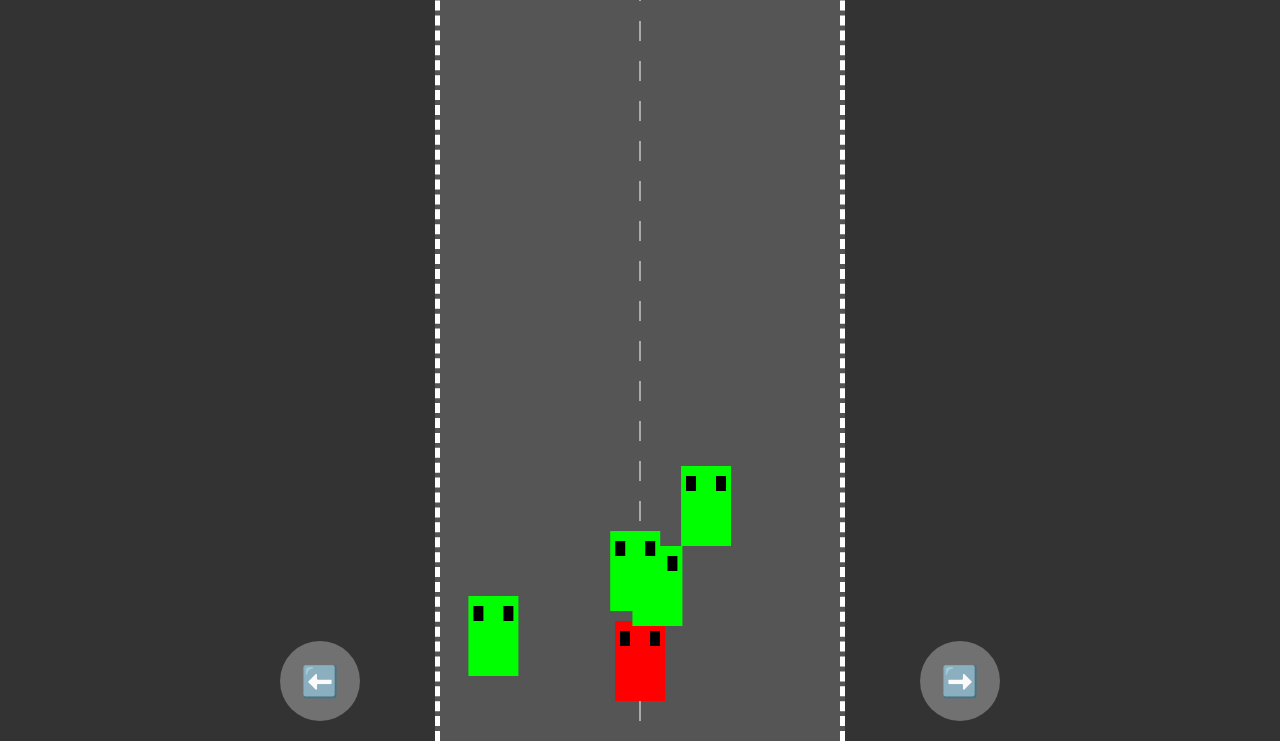
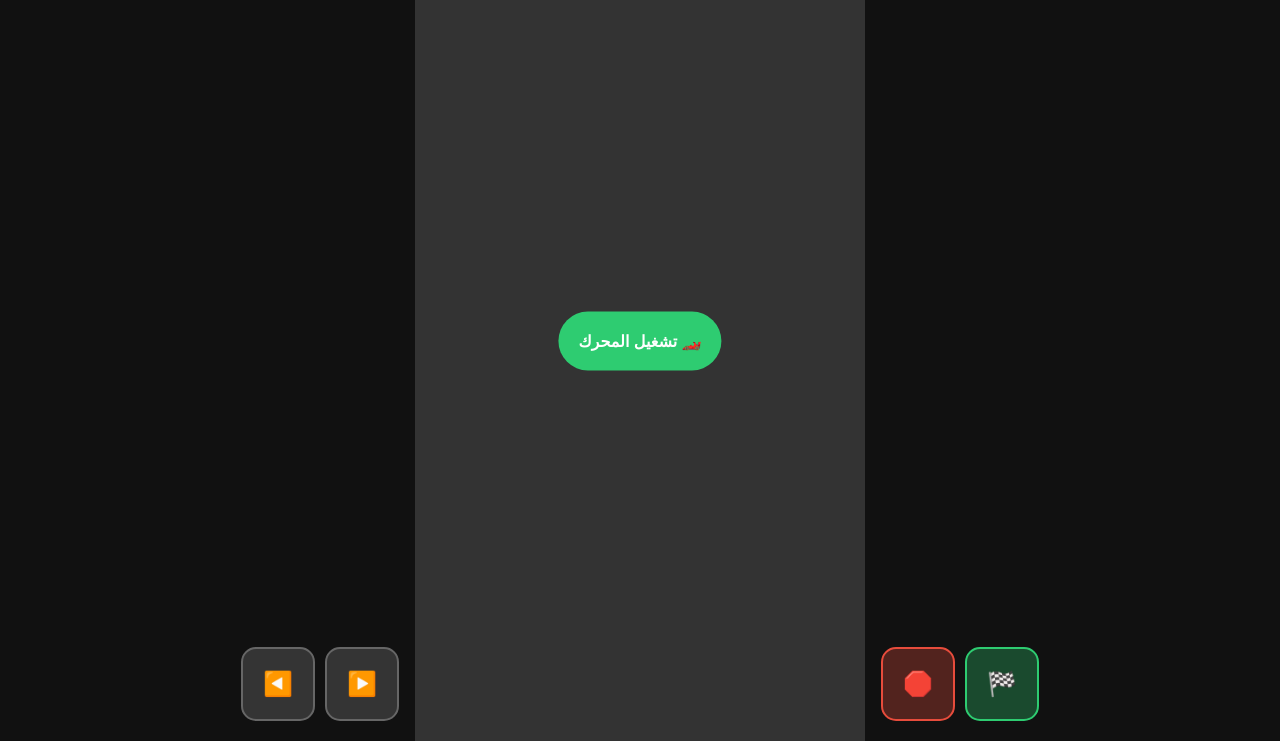
Before and after one commit to nurrymubarak-sketch/ALZAIN-RACING, a plain HTML site: page index.html in a window 1280 px wide. Shown: the part 59-800 px from the top of the page. Drawn offline with Linux system fonts and the light colour scheme.

Commit message:
Update index.html

```diff
--- a/index.html
+++ b/index.html
@@ -2,104 +2,91 @@
 <html lang="ar">
 <head>
     <meta charset="UTF-8">
-    <meta name="viewport" content="width=device-width, initial-scale=1.0">
-    <title>ALZAIN RACING</title>
+    <meta name="viewport" content="width=device-width, initial-scale=1.0, maximum-scale=1.0, user-scalable=no">
+    <title>ALZAIN RACING - PRO</title>
     <style>
-        body { margin: 0; overflow: hidden; background: #333; font-family: Arial, sans-serif; }
-        #gameCanvas { display: block; background: #555; margin: 0 auto; border-left: 5px dashed #fff; border-right: 5px dashed #fff; }
-        #ui { position: absolute; top: 10px; left: 10px; color: white; font-size: 20px; font-weight: bold; text-shadow: 2px 2px #000; }
-        #controls { position: absolute; bottom: 20px; width: 100%; display: flex; justify-content: space-around; }
-        .btn { width: 80px; height: 80px; background: rgba(255,255,255,0.3); border-radius: 50%; display: flex; justify-content: center; align-items: center; font-size: 30px; color: white; user-select: none; -webkit-tap-highlight-color: transparent; }
+        body { margin: 0; overflow: hidden; background: #111; font-family: sans-serif; touch-action: none; }
+        canvas { display: block; margin: 0 auto; background: #333; }
+        #ui { position: absolute; top: 10px; width: 100%; text-align: center; color: white; pointer-events: none; }
+        #controls { position: absolute; bottom: 20px; width: 100%; display: grid; grid-template-columns: 1fr 1fr; gap: 40px; padding: 0 20px; box-sizing: border-box; }
+        .group { display: flex; gap: 10px; justify-content: center; }
+        .btn { width: 70px; height: 70px; background: rgba(255,255,255,0.15); border: 2px solid #666; border-radius: 15px; display: flex; justify-content: center; align-items: center; font-size: 24px; color: white; user-select: none; }
+        .btn:active { background: rgba(255,255,255,0.4); transform: scale(0.95); }
+        .gas { background: rgba(46, 204, 113, 0.3); border-color: #2ecc71; }
+        .brake { background: rgba(231, 76, 60, 0.3); border-color: #e74c3c; }
+        #start { position: absolute; top: 50%; left: 50%; transform: translate(-50%, -50%); background: #2ecc71; color: white; padding: 20px; border-radius: 50px; cursor: pointer; font-weight: bold; z-index: 10; }
     </style>
 </head>
 <body>
-
-    <div id="ui">Score: <span id="score">0</span></div>
+    <div id="ui">
+        <h2 style="margin:0">ALZAIN RACING</h2>
+        <div>Score: <span id="score">0</span> | Speed: <span id="speedDisplay">0</span> km/h</div>
+    </div>
+    <div id="start">تشغيل المحرك 🏎️</div>
     <canvas id="gameCanvas"></canvas>
-
     <div id="controls">
-        <div class="btn" id="leftBtn">⬅️</div>
-        <div class="btn" id="rightBtn">➡️</div>
+        <div class="group">
+            <div class="btn" id="leftBtn">◀️</div>
+            <div class="btn" id="rightBtn">▶️</div>
+        </div>
+        <div class="group">
+            <div class="btn brake" id="brakeBtn">🛑</div>
+            <div class="btn gas" id="gasBtn">🏁</div>
+        </div>
     </div>
-
     <script>
         const canvas = document.getElementById('gameCanvas');
         const ctx = canvas.getContext('2d');
-        const scoreElement = document.getElementById('score');
-
-        canvas.width = window.innerWidth > 400 ? 400 : window.innerWidth;
+        const startBtn = document.getElementById('start');
+        canvas.width = window.innerWidth > 450 ? 450 : window.innerWidth;
         canvas.height = window.innerHeight;
-
-        let score = 0;
-        let gameActive = true;
-
-        const player = { x: canvas.width / 2 - 25, y: canvas.height - 120, w: 50, h: 80, color: '#f00' };
+        let score = 0, speed = 0, gameActive = false, isGassing = false, isBraking = false;
+        let audioCtx, engineOsc;
+        const player = { x: canvas.width / 2 - 25, y: canvas.height - 220, w: 50, h: 90 };
         const enemies = [];
-
-        function createEnemy() {
-            const x = Math.random() * (canvas.width - 50);
-            enemies.push({ x: x, y: -100, w: 50, h: 80, color: '#0f0', speed: 5 + (score / 5) });
+        function initAudio() {
+            audioCtx = new (window.AudioContext || window.webkitAudioContext)();
+            engineOsc = audioCtx.createOscillator();
+            const gain = audioCtx.createGain();
+            engineOsc.type = 'sawtooth';
+            engineOsc.frequency.setValueAtTime(40, audioCtx.currentTime);
+            gain.gain.setValueAtTime(0.05, audioCtx.currentTime);
+            engineOsc.connect(gain); gain.connect(audioCtx.destination);
+            engineOsc.start();
         }
-
-        function drawRect(obj) {
-            ctx.fillStyle = obj.color;
-            ctx.fillRect(obj.x, obj.y, obj.w, obj.h);
-            // إضافة تفاصيل بسيطة للسيارة
-            ctx.fillStyle = "black";
-            ctx.fillRect(obj.x + 5, obj.y + 10, 10, 15);
-            ctx.fillRect(obj.x + 35, obj.y + 10, 10, 15);
+        startBtn.onclick = () => { initAudio(); gameActive = true; startBtn.style.display = 'none'; animate(); };
+        function animate() {
+            if (!gameActive) return;
+            ctx.clearRect(0, 0, canvas.width, canvas.height);
+            if (isGassing) speed = Math.min(speed + 0.15, 12 + score/5);
+            else if (isBraking) speed = Math.max(speed - 0.4, 0);
+            else speed = Math.max(speed - 0.05, 0);
+            if (engineOsc) engineOsc.frequency.setTargetAtTime(40 + (speed * 12), audioCtx.currentTime, 0.1);
+            document.getElementById('speedDisplay').innerText = Math.floor(speed * 15);
+            ctx.fillStyle = "#333"; ctx.fillRect(0,0, canvas.width, canvas.height);
+            ctx.strokeStyle = "white"; ctx.setLineDash([30, 30]);
+            ctx.beginPath(); ctx.moveTo(canvas.width/2, 0); ctx.lineTo(canvas.width/2, canvas.height); ctx.stroke();
+            ctx.fillStyle = "#e74c3c"; ctx.fillRect(player.x, player.y, player.w, player.h);
+            if (Math.random() < 0.02) enemies.push({ x: Math.random()*(canvas.width-50), y: -100, speed: 2 + Math.random()*5 });
+            enemies.forEach((en, i) => {
+                en.y += en.speed + (speed/2);
+                ctx.fillStyle = "#2ecc71"; ctx.fillRect(en.x, en.y, 50, 80);
+                if (player.x < en.x + 50 && player.x + 50 > en.x && player.y < en.y + 80 && player.y + 90 > en.y) {
+                    gameActive = false; alert("تحطمت السيارة! السكور: " + score); location.reload();
+                }
+                if (en.y > canvas.height) { enemies.splice(i, 1); score++; document.getElementById('score').innerText = score; }
+            });
+            requestAnimationFrame(animate);
         }
-
-        function update() {
-            if (!gameActive) return;
-
-            ctx.clearRect(0, 0, canvas.width, canvas.height);
-
-            // رسم الطريق (خطوط بيضاء)
-            ctx.strokeStyle = "white";
-            ctx.setLineDash([20, 20]);
-            ctx.beginPath();
-            ctx.moveTo(canvas.width / 2, 0);
-            ctx.lineTo(canvas.width / 2, canvas.height);
-            ctx.stroke();
-
-            drawRect(player);
-
-            enemies.forEach((enemy, index) => {
-                enemy.y += enemy.speed;
-                drawRect(enemy);
-
-                // تصادم
-                if (player.x < enemy.x + enemy.w && player.x + player.w > enemy.x &&
-                    player.y < enemy.y + enemy.h && player.y + player.h > enemy.y) {
-                    gameActive = false;
-                    alert("Game Over! Score: " + score);
-                    location.reload();
-                }
-
-                if (enemy.y > canvas.height) {
-                    enemies.splice(index, 1);
-                    score++;
-                    scoreElement.innerText = score;
-                }
-            });
-
-            if (Math.random() < 0.02) createEnemy();
-            requestAnimationFrame(update);
-        }
-
-        // التحكم
-        const moveLeft = () => { if (player.x > 0) player.x -= 30; };
-        const moveRight = () => { if (player.x < canvas.width - player.w) player.x += 30; };
-
-        document.getElementById('leftBtn').ontouchstart = moveLeft;
-        document.getElementById('rightBtn').ontouchstart = moveRight;
-        document.addEventListener('keydown', (e) => {
-            if (e.key === "ArrowLeft") moveLeft();
-            if (e.key === "ArrowRight") moveRight();
-        });
-
-        update();
+        const setupBtn = (id, startFunc, endFunc) => {
+            const btn = document.getElementById(id);
+            btn.ontouchstart = (e) => { e.preventDefault(); startFunc(); };
+            btn.ontouchend = (e) => { e.preventDefault(); endFunc(); };
+        };
+        setupBtn('leftBtn', () => player.x = Math.max(0, player.x - 25), () => {});
+        setupBtn('rightBtn', () => player.x = Math.min(canvas.width-50, player.x + 25), () => {});
+        setupBtn('gasBtn', () => isGassing = true, () => isGassing = false);
+        setupBtn('brakeBtn', () => isBraking = true, () => isBraking = false);
     </script>
 </body>
 </html>
```
